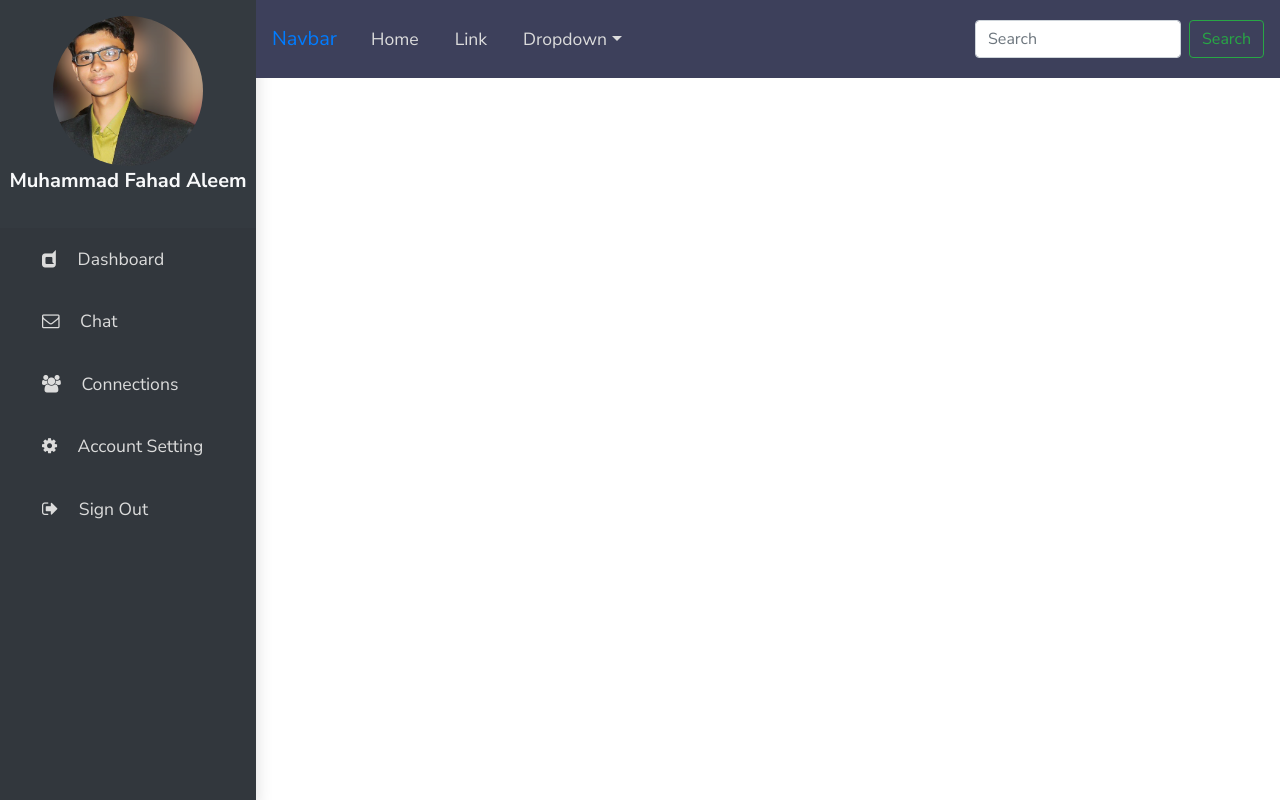
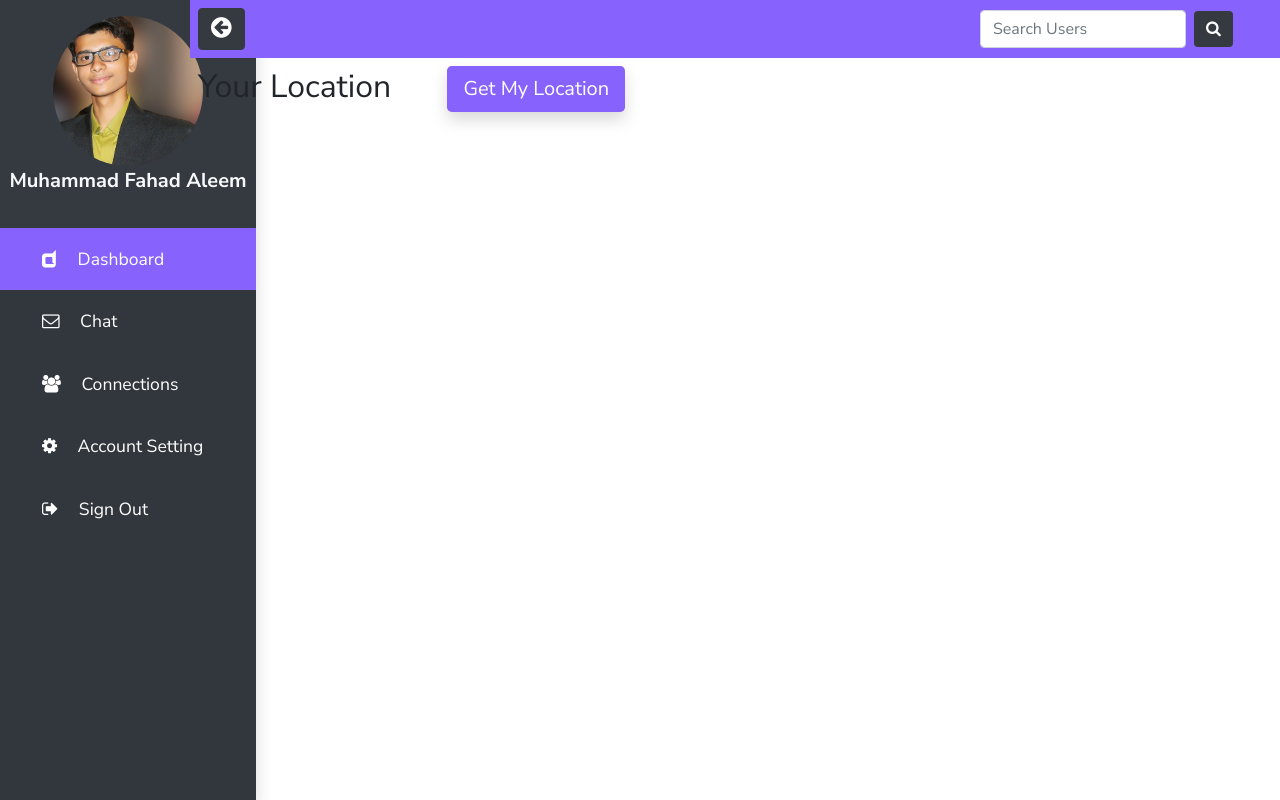
Before and after one commit to fahadaleem/Security-App, a plain HTML site: page src/pages/dashboard.html in a window 1280 px wide. Drawn offline with nearby package versions, Linux system fonts and the light colour scheme.

Commit message:
Dashbaord side and top nav added

```diff
--- a/src/css/dashboard-style.css
+++ b/src/css/dashboard-style.css
@@ -2,57 +2,75 @@
   font-family: "Nunito Sans", sans-serif;
 }
 
-.container-fluid
-{
+.container-fluid {
   padding: 0 !important;
 }
 
-.side-nav
-{
-    background-color: #32373D;
+.side-nav {
+  background-color: #32373d;
   width: 20%;
   position: absolute;
   height: 100%;
-    min-width: 250px
+  min-width: 250px;
+  overflow: hidden;
+  transition: 0.2s;
 }
 
-.bg-light
-{
+.bg-light {
   background-color: #edf2f4 !important;
 }
 
-#profile-image
-{
+#profile-image {
   width: 150px;
   height: 150px;
 }
 
-.nav-item
-{
+.nav-item {
   padding: 10px;
 }
 
-.nav-link
-{
-    color: gainsboro;
+.nav-link {
+  color: white;
   font-size: 1.1rem;
 }
 
-
-.nav-item:hover, .nav-link:hover
-{
-    background-color: #748CAB;
-    color:white;
+.nav-item:hover,
+.nav-link:hover,
+.active {
+  background-color: #8762fc;
+  color: white;
 }
 
-#body-content
-{
-    width: 80%;
+#body-content {
   position: absolute;
   right: 0;
+  width: 1090px;
+  transition: 0.4s;
 }
 
-.navbar
-{
-    background-color: #3d405b;
+.content-width {
+  width: 100% !important;
+  transition: 0.4s;
+  margin: 0 auto;
 }
+
+.hide-sidenav {
+  width: 0 !important;
+  transition: 0.4s;
+  min-width: 0 !important;
+}
+
+#side-nav-toggler i {
+  font-size: 1.5rem;
+}
+#top-nav {
+  background-color: #8762fc;
+}
+.search-filter {
+  width: 300px !important;
+}
+
+#get-location-btn {
+  background-color: #8762fc;
+  border: none !important;
+}
--- a/src/css/mediaqueries/mobile-view.css
+++ b/src/css/mediaqueries/mobile-view.css
@@ -23,5 +23,8 @@
   {
     min-width: 80% !important;
   }
+  #body-content{
+    width: 150px;
+  }
 
 }
--- a/src/pages/dashboard.html
+++ b/src/pages/dashboard.html
@@ -29,10 +29,16 @@
     <!---font awesome-->
     <link rel="stylesheet" href="https://cdnjs.cloudflare.com/ajax/libs/font-awesome/4.7.0/css/font-awesome.min.css">
 
+    <!----jquery-->
+    <script src="https://ajax.googleapis.com/ajax/libs/jquery/3.5.1/jquery.min.js"></script>
+
+    <script src="../scripts/dashboard.js"></script>
+
+
   </head>
   <body>
     <div class="container-fluid">
-      <div class="side-nav shadow">
+      <div class="side-nav shadow" id="aa">
         <div id="profile" class="text-center p-2 py-3 bg-dark">
           <img
             src="../images/avatar.png"
@@ -42,46 +48,34 @@
           />
           <p id="user-name" class="lead text-light font-weight-bold">Muhammad Fahad Aleem</p>
         </div>
-        <div class="nav">
+        <nav class="nav">
           <ul class="nav flex-column w-100">
-            <li class="nav-item"><a href="" class="nav-link"><i class="fa fa-dashcube px-3" aria-hidden="true"></i> Dashboard</a></li>
+            <li class="nav-item active"><a href="" class="nav-link"><i class="fa fa-dashcube px-3" aria-hidden="true"></i> Dashboard</a></li>
             <li class="nav-item"><a href="" class="nav-link"><i class="fa fa-envelope-o px-3" aria-hidden="true"></i> Chat</a></li>
             <li class="nav-item"><a href="" class="nav-link"><i class="fa fa-users px-3" aria-hidden="true"></i> Connections</a></li>
             <li class="nav-item"><a href="" class="nav-link"><i class="fa fa-cog px-3" aria-hidden="true"></i> Account Setting</a></li>
             <li class="nav-item"><a href="" class="nav-link"><i class="fa fa-sign-out px-3" aria-hidden="true"></i> Sign Out</a></li>
           </ul>
-        </div>
+        </nav>
       </div>
 
       <div id="body-content" class="">
-        <nav class="navbar navbar-expand-sm">
-          <a class="navbar-brand" href="#">Navbar</a>
-          <button class="navbar-toggler d-lg-none" type="button" data-toggle="collapse" data-target="#collapsibleNavId" aria-controls="collapsibleNavId"
-              aria-expanded="false" aria-label="Toggle navigation">
-            <span class="navbar-toggler-icon"></span>
-          </button>
-          <div class="collapse navbar-collapse" id="collapsibleNavId">
-            <ul class="navbar-nav mr-auto mt-2 mt-lg-0">
-              <li class="nav-item active">
-                <a class="nav-link" href="#">Home <span class="sr-only">(current)</span></a>
-              </li>
-              <li class="nav-item">
-                <a class="nav-link" href="#">Link</a>
-              </li>
-              <li class="nav-item dropdown">
-                <a class="nav-link dropdown-toggle" href="#" id="dropdownId" data-toggle="dropdown" aria-haspopup="true" aria-expanded="false">Dropdown</a>
-                <div class="dropdown-menu" aria-labelledby="dropdownId">
-                  <a class="dropdown-item" href="#">Action 1</a>
-                  <a class="dropdown-item" href="#">Action 2</a>
-                </div>
-              </li>
-            </ul>
-            <form class="form-inline my-2 my-lg-0">
-              <input class="form-control mr-sm-2" type="text" placeholder="Search">
-              <button class="btn btn-outline-success my-2 my-sm-0" type="submit">Search</button>
-            </form>
-          </div>
-        </nav>
+        <div id="top-nav" class="d-flex p-2 justify-content-between">
+          <button type="button" class="btn btn-dark" id="side-nav-toggler"><i class="fa fa-arrow-circle-left" aria-hidden="true"></i></button>
+          <form class="form-inline">
+            <div class="form-group search-filter d-flex">
+              <input type="text" name="" id="" class="form-control mx-2" placeholder="Search Users" aria-describedby="helpId">
+              <button type="button" class="btn btn-primary bg-dark border-0"><i class="fa fa-search" aria-hidden="true"></i></button>
+            </div>
+          </form>
+        </div>
+
+        <div id="body" class="p-2">
+            <div class="location-setting">
+              <h2>Your Location <button type="button" class="btn btn-primary shadow btn-lg mx-5" id="get-location-btn">Get My Location</button></h2>
+              <img src="" alt="" id="map-image">
+            </div>
+        </div>
       </div>
     </div>
 
--- a/src/scripts/dashboard.js
+++ b/src/scripts/dashboard.js
@@ -0,0 +1,37 @@
+
+// get location function
+const getLocation = ()=>{
+    if(navigator.geolocation)
+    {
+        navigator.geolocation.getCurrentPosition(showPosition)
+        // api key AIzaSyDldtiRxTp3hNxp8VQobbuR9jcc4USHfhs
+
+    }
+}
+
+
+const showPosition = (position)=>{
+    const longtitudeAndLatitude = `${position.coords.latitude}, ${position.coords.longitude}`
+    const mapUrl = `https://maps.googleapis.com/maps/api/staticmap?center=
+    "+${longtitudeAndLatitude}+"&zoom=14&size=400x300&sensor=false&key=AIzaSyDldtiRxTp3hNxp8VQobbuR9jcc4USHfhs`
+
+}
+
+$(document).ready(()=>{
+    // sidebar toggler
+    $("#side-nav-toggler").on("click", ()=>{
+        $(".side-nav").toggleClass("hide-sidenav")
+        $("#side-nav-toggler i").toggleClass("fa-arrow-circle-right");
+        $("#body-content").toggleClass("content-width");
+    })
+
+
+    // get user's location
+    $("#get-location-btn").on("click", ()=>{
+        console.log("yeah!")
+        getLocation();
+    })
+
+
+
+})
```
Lines whose indentation alone changed are shown as unchanged.
